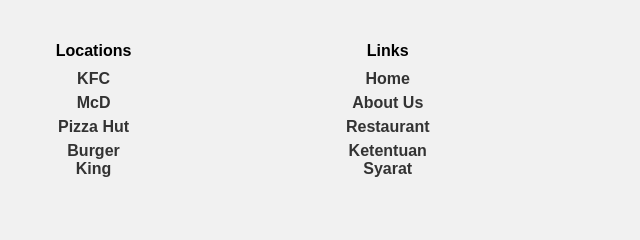
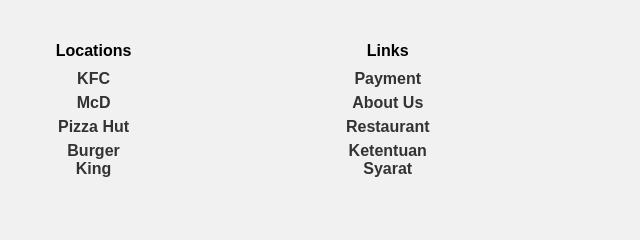
Before and after one commit to Audzie/Auji, a plain HTML site: page aboutfood.html in a window 1280 px wide. Shown: the part 4384-4624 px from the top of the page, 366-1006 px from the left. Drawn offline with Linux system fonts and the light colour scheme; some packages are replaced by stand-ins of ours; a script that the page names is missing.

Commit message:
Update aboutfood.html

```diff
--- a/aboutfood.html
+++ b/aboutfood.html
@@ -504,7 +504,7 @@
       <div class="footer-column">
         <h4>Links</h4>
         <ul>
-          <a href="home.html"><li><b>Home</b></li></a>
+          <a href="payment.html"><li><b>Payment</b></li></a>
           <a href="about.html"><li><b>About Us</b></li></a>
           <a href="restaurant.html"><li><b>Restaurant</b></li></a>
           <a href="ketentuansyarat.html"><li><b>Ketentuan Syarat</b></li></a>
```
